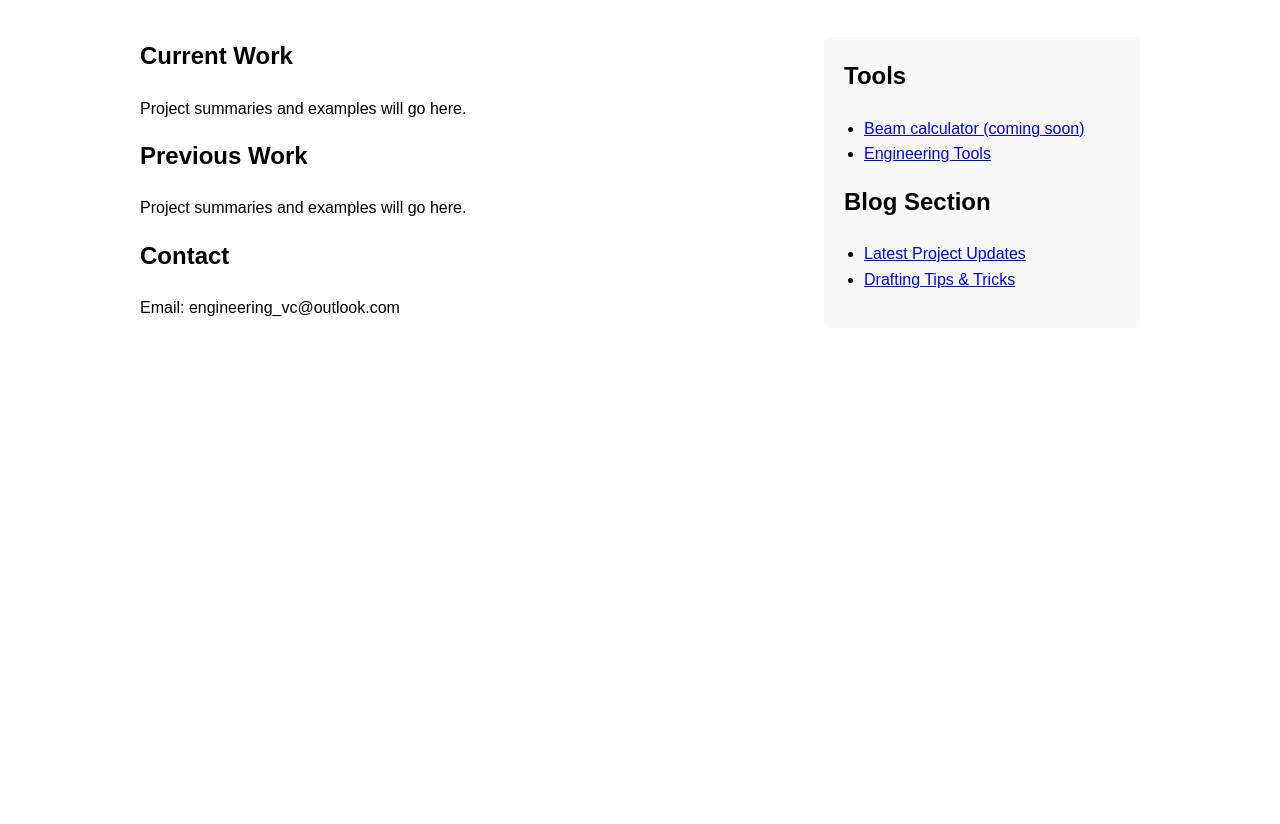
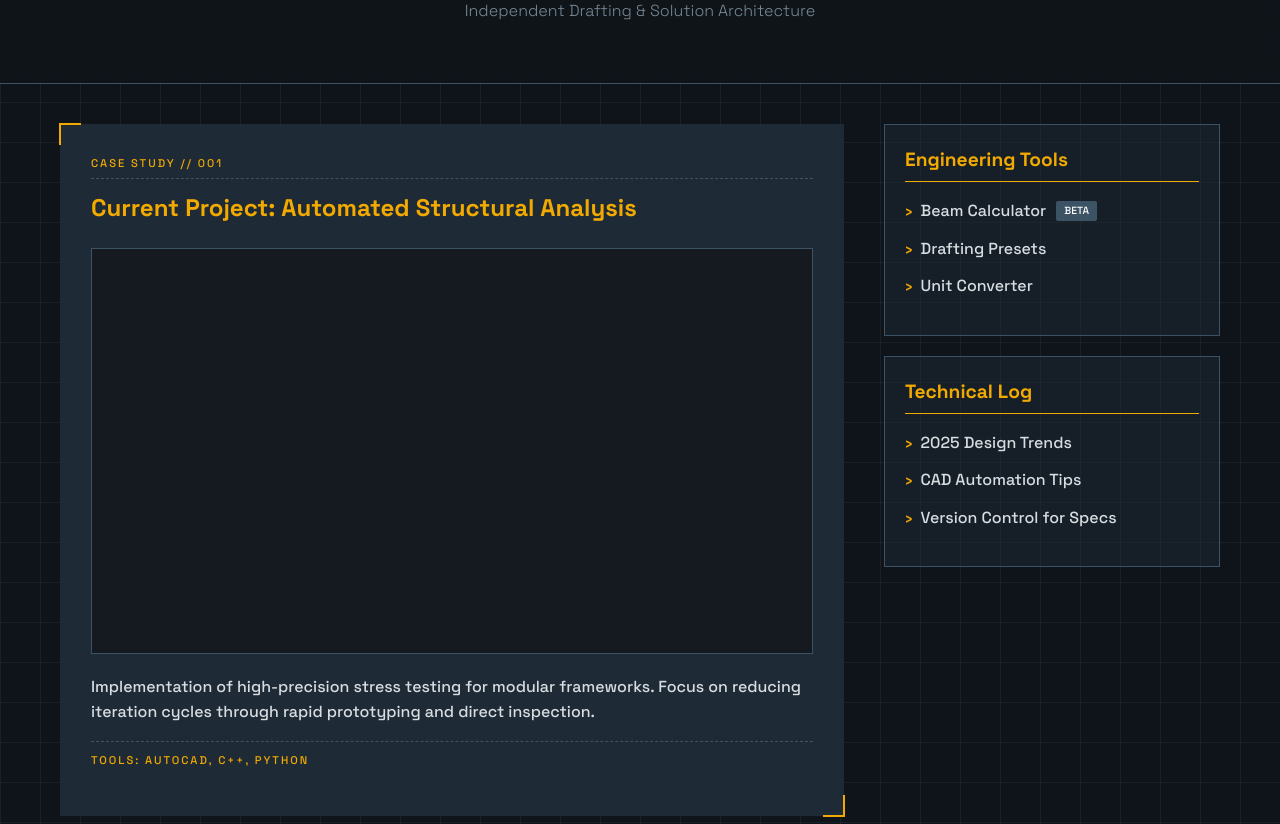
Before and after one commit to insipido/engineering_vc, a plain HTML site: page index.html in a window 1280 px wide. Shown: the part 178-1002 px from the top of the page. Before the commit the page ends 800 px from the top, so only its background shows below. Drawn offline with Linux system fonts and the light colour scheme.

Commit message:
Update index.html

```diff
--- a/index.html
+++ b/index.html
@@ -2,103 +2,218 @@
 <html lang="en">
 <head>
   <meta charset="UTF-8" />
-  <title>Victor Engineering</title>
+  <meta name="viewport" content="width=device-width, initial-scale=1.0">
+  <title>Victor Engineering | Technical Portfolio</title>
+  <link rel="preconnect" href="https://fonts.googleapis.com">
+  <link rel="preconnect" href="https://fonts.gstatic.com" crossorigin>
+  <link href="https://fonts.googleapis.com/css2?family=Space+Grotesk:wght@300;500;700&display=swap" rel="stylesheet">
   <style>
+    :root {
+      /* Palette based on "Machine Oil Blue" and "Sunny Yellow" [2, 1] */
+      --bg-dark: #0f141a;
+      --bg-panel: #1e2a36;
+      --accent-yellow: #f2a900;
+      --text-main: #d8dde1;
+      --text-dim: #7a8c98;
+      --grid-color: rgba(255, 255, 255, 0.05);
+      --border-color: #3c5366;
+    }
+
+    * { box-sizing: border-box; }
+
     body {
-      font-family: Arial, sans-serif;
-      max-width: 1000px; /* Increased to accommodate two columns comfortably */
+      background-color: var(--bg-dark);
+      /* Technical Blueprint Grid background  */
+      background-image:
+        linear-gradient(var(--grid-color) 1px, transparent 1px),
+        linear-gradient(90deg, var(--grid-color) 1px, transparent 1px);
+      background-size: 40px 40px;
+      color: var(--text-main);
+      font-family: 'Space Grotesk', sans-serif;
+      margin: 0;
+      padding: 0;
+      line-height: 1.6;
+    }
+
+    header {
+      padding: 60px 20px;
+      border-bottom: 1px solid var(--border-color);
+      background: rgba(15, 20, 26, 0.8);
+      backdrop-filter: blur(5px);
+      text-align: center;
+    }
+
+    h1 {
+      margin: 0;
+      font-size: 3rem;
+      letter-spacing: -2px;
+      color: var(--accent-yellow);
+      text-transform: uppercase;
+    }
+
+   .subtitle {
+      color: var(--text-dim);
+      font-weight: 300;
+      margin-top: 5px;
+    }
+
+   .container {
+      display: flex;
+      max-width: 1200px;
       margin: 40px auto;
-      line-height: 1.6;
+      gap: 40px;
       padding: 0 20px;
     }
 
-    header {
+   .main-content { flex: 7; }
+   .sidebar { flex: 3; }
+
+    /* CAD-Style Corner Frames for Project Cards [4, 6] */
+   .tech-card {
+      position: relative;
+      background: var(--bg-panel);
+      padding: 30px;
       margin-bottom: 40px;
-      border-bottom: 1px solid #eee;
-      padding-bottom: 20px;
+      border: 1px solid transparent;
     }
 
-    /* Flexbox container to align main content and sidebar */
-    .container {
-      display: flex;
-      gap: 40px; /* Gap between the two columns */
+    /* Brackets logic  */
+   .tech-card::before,.tech-card::after {
+      content: "";
+      position: absolute;
+      width: 20px;
+      height: 20px;
+      border-color: var(--accent-yellow);
+      border-style: solid;
+      pointer-events: none;
+    }
+   .tech-card::before { top: -2px; left: -2px; border-width: 2px 0 0 2px; }
+   .tech-card::after { bottom: -2px; right: -2px; border-width: 0 2px 2px 0; }
+
+   .card-label {
+      font-size: 0.7rem;
+      color: var(--accent-yellow);
+      text-transform: uppercase;
+      letter-spacing: 2px;
+      margin-bottom: 10px;
+      display: block;
+      /* Dashed technical line  */
+      border-bottom: 1px dashed var(--border-color);
+      padding-bottom: 5px;
     }
 
-    /* Main content column taking up 70% of the width */
-    .main-content {
-      flex: 7;
+   .project-image-placeholder {
+      width: 100%;
+      aspect-ratio: 16/9;
+      background: #151a21;
+      border: 1px solid var(--border-color);
+      display: flex;
+      align-items: center;
+      justify-content: center;
+      margin: 20px 0;
+      color: var(--text-dim);
+      font-size: 0.9rem;
     }
 
-    /* Sidebar column taking up 30% of the width */
-    .sidebar {
-      flex: 3;
-      background-color: #f9f9f9;
+    h2 { color: var(--accent-yellow); margin-top: 0; }
+
+    /* Sidebar Styling */
+   .sidebar-section {
+      background: rgba(30, 42, 54, 0.5);
+      border: 1px solid var(--border-color);
       padding: 20px;
-      border-radius: 5px;
-      align-self: flex-start; /* Prevents sidebar from stretching vertically */
+      margin-bottom: 20px;
     }
 
-    h2 {
-      margin-top: 0;
+   .sidebar h2 { font-size: 1.2rem; border-bottom: 1px solid var(--accent-yellow); padding-bottom: 5px; }
+
+    ul { list-style: none; padding: 0; }
+    li { margin-bottom: 12px; }
+
+    a {
+      color: var(--text-main);
+      text-decoration: none;
+      transition: color 0.3s;
+      display: flex;
+      align-items: center;
+    }
+    a:hover { color: var(--accent-yellow); }
+    a::before { content: "› "; margin-right: 8px; color: var(--accent-yellow); }
+
+    /* Status Label styling [8] */
+   .status-badge {
+      font-size: 0.65rem;
+      padding: 2px 8px;
+      border-radius: 2px;
+      background: var(--border-color);
+      color: white;
+      margin-left: 10px;
     }
 
-    ul {
-      padding-left: 20px;
-    }
-
-    /* Responsive design for smaller screens */
     @media (max-width: 768px) {
-      .container {
-        flex-direction: column; /* Stacks columns vertically on mobile */
-      }
-      .sidebar {
-        order: -1; /* Optional: moves sidebar to the top on mobile */
-      }
+     .container { flex-direction: column; }
+     .sidebar { order: 2; }
     }
   </style>
 </head>
 <body>
 
   <header>
+    <div class="card-label" style="max-width: 1200px; margin: 0 auto 10px;">System Status: Online // Port: 8080</div>
     <h1>Victor Engineering</h1>
-    <p>Independent engineering and drafting services.</p>
+    <div class="subtitle">Independent Drafting & Solution Architecture</div>
   </header>
 
   <div class="container">
+    <main class="main-content">
 
-    <!-- Main Content Area -->
-    <main class="main-content">
-      <article>
-        <h2>Current Work</h2>
-        <p>Project summaries and examples will go here.</p>
+      <article class="tech-card">
+        <span class="card-label">Case Study // 001</span>
+        <h2>Current Project: Automated Structural Analysis</h2>
+        <div class="project-image-placeholder">
+
+        </div>
+        <p>Implementation of high-precision stress testing for modular frameworks. Focus on reducing iteration cycles through rapid prototyping and direct inspection.</p>
+        <div class="card-label" style="border-bottom:none; border-top: 1px dashed var(--border-color); padding-top:10px;">
+          Tools: AutoCAD, C++, Python
+        </div>
       </article>
 
-      <article>
-        <h2>Previous Work</h2>
-        <p>Project summaries and examples will go here.</p>
+      <article class="tech-card">
+        <span class="card-label">Archive // 002</span>
+        <h2>Previous Work: Mechanical Drafting</h2>
+        <div class="project-image-placeholder">
+
+        </div>
+        <p>Comprehensive drafting for industrial HVAC components, optimized for manufacturing reliability and audit-ready documentation.</p>
       </article>
 
-      <section>
-        <h2>Contact</h2>
+      <section class="tech-card" style="background: transparent; border: 1px dashed var(--border-color);">
+        <span class="card-label">Terminal // Contact</span>
+        <h2>Reach Out</h2>
         <p>Email: engineering_vc@outlook.com</p>
       </section>
     </main>
 
-    <!-- Sidebar Area -->
     <aside class="sidebar">
-      <h2>Tools</h2>
-      <ul>
-        <li><a href="#">Beam calculator (coming soon)</a></li>
-        <li><a href="tools.html">Engineering Tools</a></li>
-      </ul>
+      <div class="sidebar-section">
+        <h2>Engineering Tools</h2>
+        <ul>
+          <li><a href="#">Beam Calculator <span class="status-badge">BETA</span></a></li>
+          <li><a href="#">Drafting Presets</a></li>
+          <li><a href="#">Unit Converter</a></li>
+        </ul>
+      </div>
 
-      <h2>Blog Section</h2>
-      <ul>
-        <li><a href="#">Latest Project Updates</a></li>
-        <li><a href="#">Drafting Tips & Tricks</a></li>
-      </ul>
+      <div class="sidebar-section">
+        <h2>Technical Log</h2>
+        <ul>
+          <li><a href="#">2025 Design Trends</a></li>
+          <li><a href="#">CAD Automation Tips</a></li>
+          <li><a href="#">Version Control for Specs</a></li>
+        </ul>
+      </div>
     </aside>
-
   </div>
 
 </body>
```
